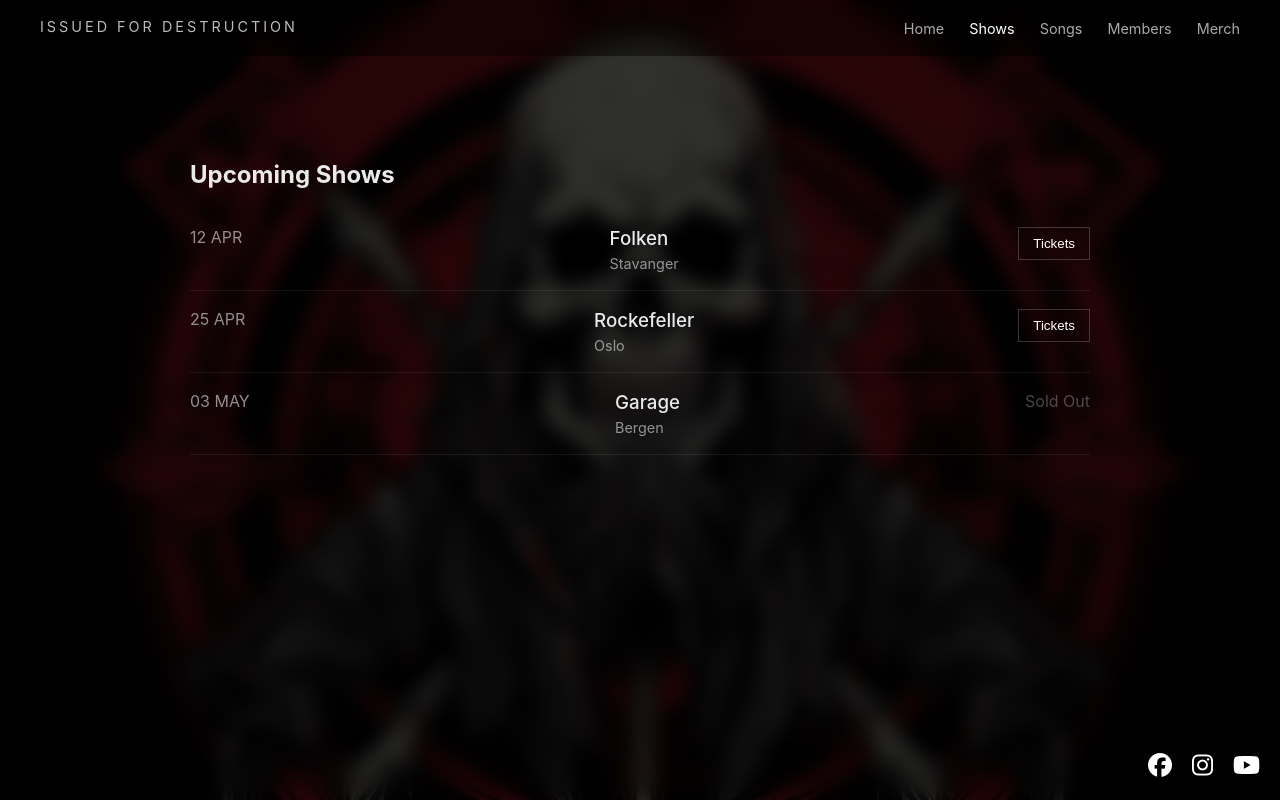
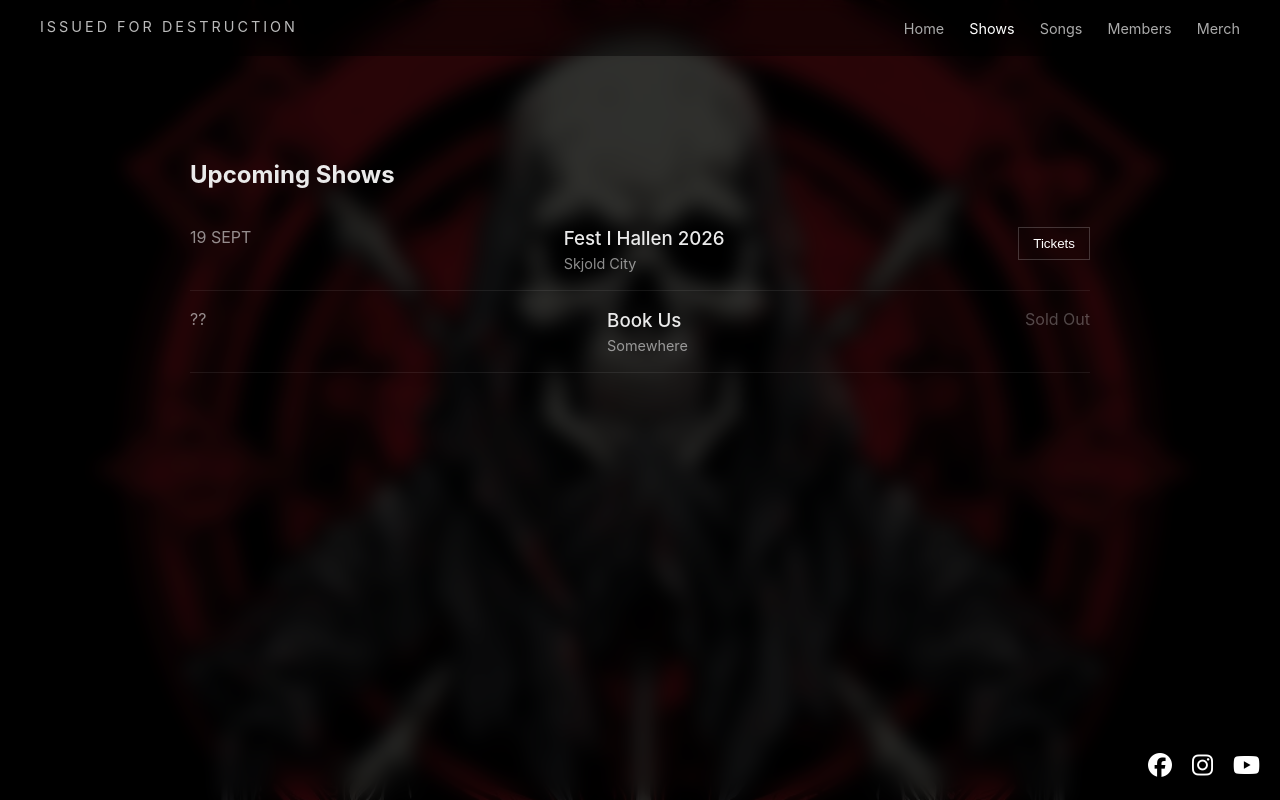
Before and after one commit to mroakhouse/ifd-website, a Vue app: page /shows in a window 1280 px wide. Built offline with nearby package versions, Linux system fonts and the light colour scheme.

Commit message:
adding tickets stuff

```diff
--- a/src/views/shows-page.vue
+++ b/src/views/shows-page.vue
@@ -13,7 +13,7 @@
       </div>
 
       <div class="actions">
-        <button v-if="show.tickets">Tickets</button>
+        <button v-if="show.tickets" @click="show.website()">Tickets</button>
         <span v-else class="soldout">Sold Out</span>
       </div>
     </div>
@@ -22,10 +22,11 @@
 
 <script setup>
 const shows = [
-  { id: 1, date: '12 APR', venue: 'Folken', city: 'Stavanger', tickets: true },
-  { id: 2, date: '25 APR', venue: 'Rockefeller', city: 'Oslo', tickets: true },
-  { id: 3, date: '03 MAY', venue: 'Garage', city: 'Bergen', tickets: false },
+  { id: 1, date: '19 SEPT', venue: 'Fest I Hallen 2026', city: 'Skjold City', tickets: true , website: () => window.open('https://fb.me/2gh4anCjlQQ83Do','_blank')},
+  { id: 2, date: '??', venue: 'Book Us', city: 'Somewhere', tickets: false }
 ]
+
+
 </script>
 
 <style scoped>
```
